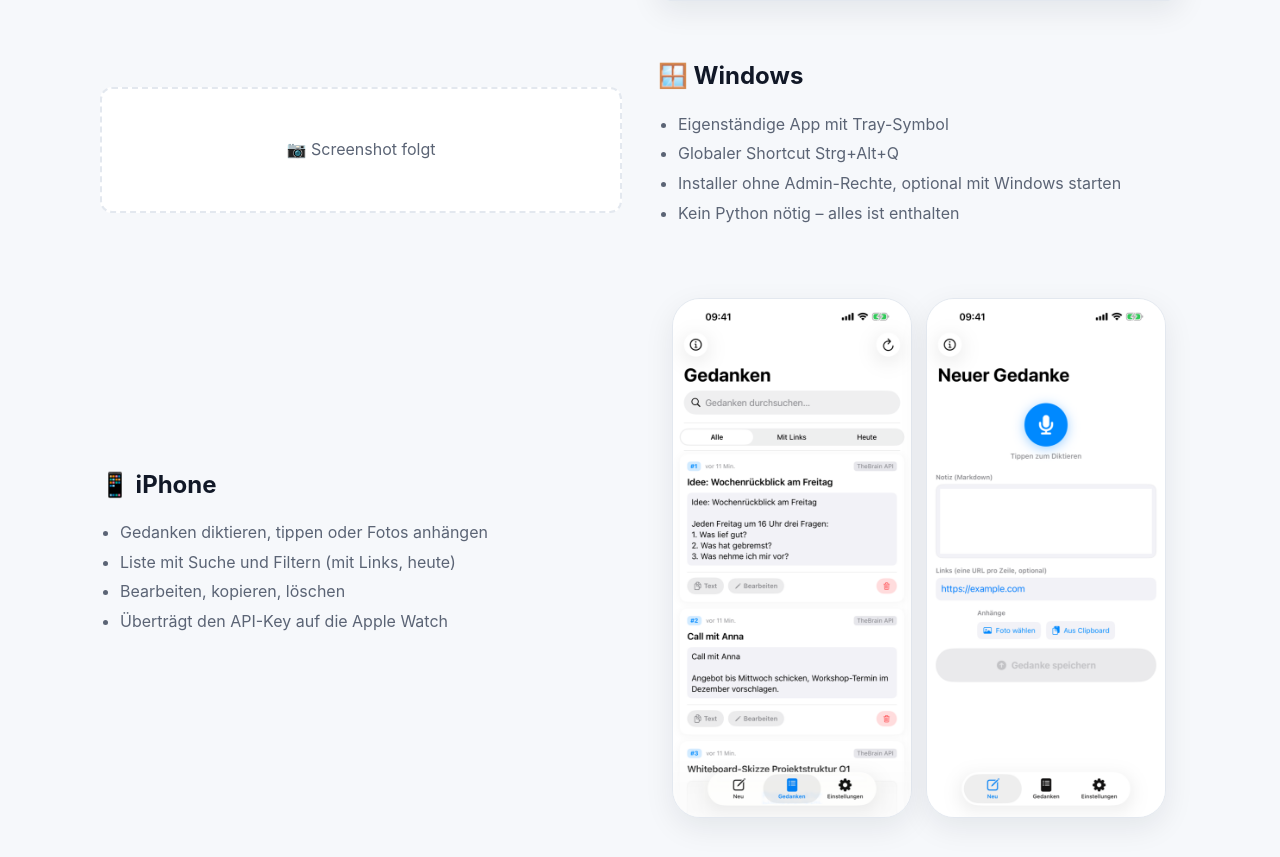
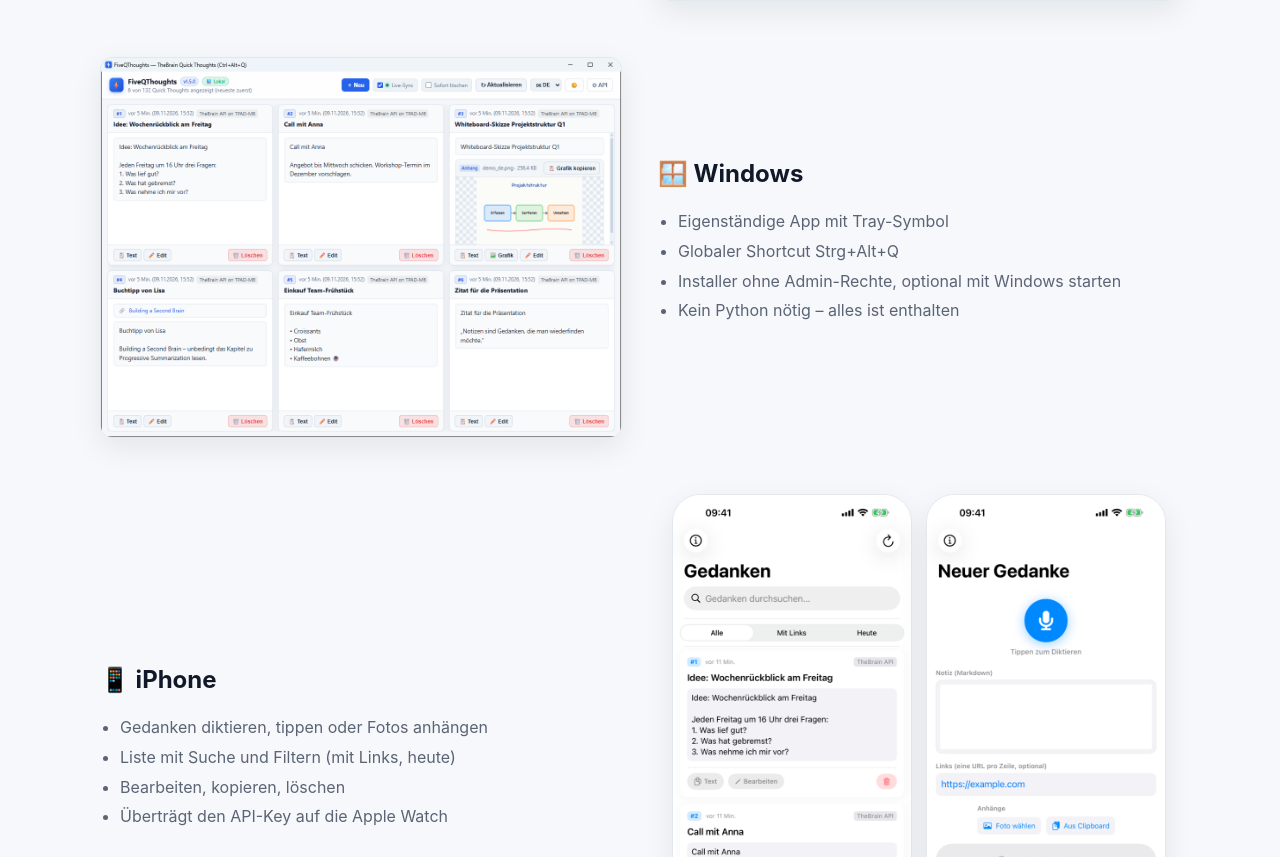
Before and after one commit to mbaas2/FiveQ, a plain HTML site: page docs/de/index.html in a window 1280 px wide. Shown: the part 2517-3374 px from the top of the page. Drawn offline with Linux system fonts and the light colour scheme.

Commit message:
+windows screenshots

```diff
--- a/docs/de/index.html
+++ b/docs/de/index.html
@@ -42,7 +42,7 @@
 
   <div class="platform reverse">
     <div class="pl-text"><h3>🪟 Windows</h3><ul><li>Eigenständige App mit Tray-Symbol</li><li>Globaler Shortcut Strg+Alt+Q</li><li>Installer ohne Admin-Rechte, optional mit Windows starten</li><li>Kein Python nötig – alles ist enthalten</li></ul></div>
-    <div><div class="placeholder">📷 Screenshot folgt</div></div>
+    <div><picture><source srcset="../img/win-de-dark.png" media="(prefers-color-scheme: dark)"><img class="shot" src="../img/win-de-light.png" alt="FiveQThoughts unter Windows" loading="lazy"></picture></div>
   </div>
 
   <div class="platform">
```
Also changed, not shown: docs/en/index.html (+1 -1 lines), docs/img/win-de-dark.png (added), docs/img/win-de-light.png (added), docs/img/win-en-dark.png (added), docs/img/win-en-light.png (added), 1 other file.
